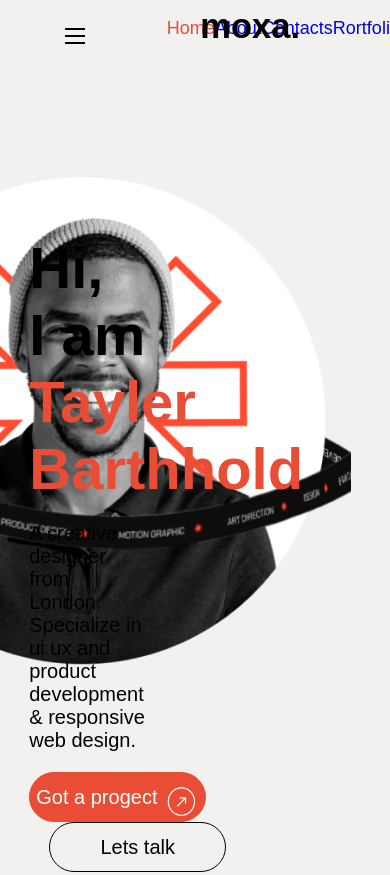
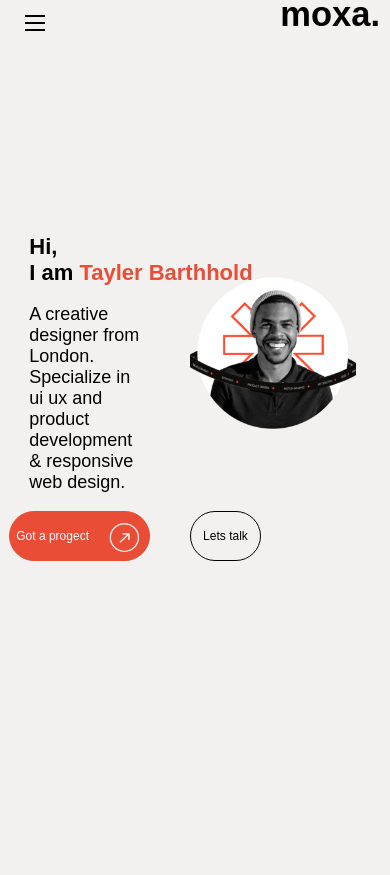
Before and after one commit to OlegPoloviy/exam, a plain HTML site: page index.html in a window 390 px wide. Shown: the top 875 px of the page. Drawn offline with Linux system fonts and the light colour scheme; a web font is replaced by a local one.

Commit message:
created adaptive design

```diff
--- a/index.html
+++ b/index.html
@@ -162,6 +162,9 @@
                         <h2 id = "web">Web Design</h2>
                         <h2>Nature inspired design</h2>
                         <button>Read more</button>
+                        <div class="decor">
+                            <img src="./assets/black_elipse.png" alt="">
+                        </div>
                     </div>
                 </div>
             </div>
@@ -171,6 +174,9 @@
                         <h2 id = "motion">Motion Graphics</h2>
                         <h2>Design & concept at work.</h2>
                         <button>Read more</button>
+                        <div class="decor_2">
+                            <img src="./assets/pattern_2.png" alt="">
+                        </div>
                     </div>
                     <div class="img_4">
                         <img src="./assets/glass.png" alt="">
@@ -215,6 +221,9 @@
                     </div>
                 </div>
                 <form action="" class = "form">
+                    <div class = "decor_3">
+                        <img src="./assets/pattern_2.png" alt="">
+                    </div>
                     <h2>Drop a line</h2>
                     <div class="input_1">
                         <input type="text" placeholder="Name">
--- a/styles.css
+++ b/styles.css
@@ -111,7 +111,8 @@ body {
 }
 
 .buttons {
-    width: 50%;
+    width: 100%;
+    display: flex;
 }
 
 .btn_1 {
@@ -324,10 +325,12 @@ body {
 
 .box3 {
     margin-top: 190px;
+    position: relative;
 }
 
 .box4 {
     margin-top: 150px;
+    position: relative;
 }
 
 .bottle {
@@ -353,6 +356,24 @@ body {
 
 .text_4 {
     width: 60%;
+}
+
+.decor {
+    position: absolute;
+    right: 0px;
+    top : -20px;
+}
+
+.decor_2 {
+    position : absolute;
+    left: 0;
+    top: -20px;
+}
+
+.decor_3 {
+    position: absolute;
+    right: -251px;
+    top : 80px;
 }
 
 #direction , #branding ,#web ,#motion{
@@ -472,6 +493,7 @@ body {
 
 .form {
     width: 60%;
+    position: relative;
 }
 
 .form h2 {
@@ -617,3 +639,99 @@ footer {
     bottom: 0;
     text-align: center;
 }
+
+/* ADAPTIVE DESIGN */
+/* 290 - 410 */
+@media screen and (min-width: 290px) and (max-width: 410px){
+    .header {
+        font-size: 3px;
+    }
+
+    .links {
+        display: none;
+    }
+
+    .moxa {
+        position: absolute;
+        right: 10px;
+        font-size: 23px;
+        top: -5px;
+    }
+
+    .burger {
+        list-style-type: none;
+        position: absolute;
+        left: -20px;
+        width: 30px;
+        height: 30px;
+        top: 7px;
+    }
+
+    /* section 1 */
+    #home {
+        height: 90vh;
+        width: 100%;
+        display: flex;
+        justify-content: center;
+        /* margin-top: 50px; */
+    }
+
+    .name b {
+        color : #E94D35;
+    }
+
+    .name h2 {
+        margin: 0;
+        font-size: 22px;
+    }
+
+    .info_2 {
+        width: 50%;
+        font-size: 18px;
+        font-family: "Inter", sans-serif;
+        min-width: 20%;
+    }
+
+    .cont img {
+        width: 50%;
+        position: absolute;
+        right: 5px;
+        top: 130px;
+    }
+
+    .btn_1 {
+        background-color: #E94D35;
+        width: 190%;
+        height: 50px;
+        border: 1px solid #E94D35;
+        border-radius: 30px;
+        color: #FFFFFF;
+        position: relative;
+        font-size: 12px;
+        text-align: start;
+        right: 20px;
+    }
+
+    .btn_1 img {
+        position: absolute;
+        height: 30px;
+        width: 30px;
+        top : 10px;
+        right: 10px;
+    }
+
+    .btn_2 {
+        background-color: #f2f1ef;
+        width: 90%;
+        height: 50px;
+        border: 1px solid black;
+        border-radius: 30px;
+        color: black;
+        font-size: 12px;
+        /* margin-left: 20px; */
+    }
+
+    /* section 2 */
+
+
+}
```
Also changed, not shown: assets/black_elipse.png (added), assets/pattern_2.png (added).
